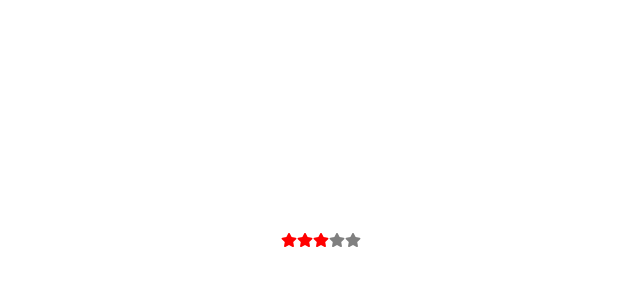
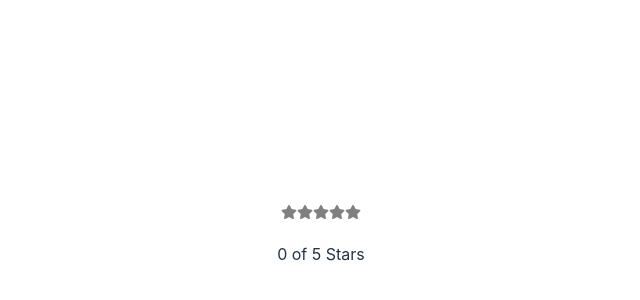
Before and after one commit to shifujito/todo_app, a React (Vite) app in the folder front/: page / in a window 1280 px wide. Shown: the part 158-458 px from the top of the page, without its empty margins (319-959 px from the left). Built offline with nearby package versions, Linux system fonts and the light colour scheme.

Commit message:
[add] useState

```diff
--- /dev/null
+++ b/front/src/components/Star.tsx
@@ -0,0 +1,12 @@
+import { FaStar } from "react-icons/fa";
+
+type StarProps = {
+  selected: boolean;
+  onSelect: () => void;
+};
+
+const Star: React.FC<StarProps> = ({ selected, onSelect }) => {
+  return <FaStar color={selected ? "red" : "grey"} onClick={onSelect} />;
+};
+
+export default Star;
--- a/front/src/components/StarRaring.tsx
+++ b/front/src/components/StarRaring.tsx
@@ -1,26 +1,25 @@
 import React from "react";
-import { FaStar } from "react-icons/fa";
 import { useState } from "react";
-
-type StarProps = {
-  selected: boolean;
-};
+import Star from "./Star";
 
 type StarRatingProps = {
   totalStars: number;
 };
 
-const Star: React.FC<StarProps> = ({ selected }) => {
-  return <FaStar color={selected ? "red" : "grey"} />;
-};
-
 const StarRaring: React.FC<StarRatingProps> = ({ totalStars }) => {
-  const [selectedStars] = useState(3);
+  const [selectedStars, setSelectedStars] = useState(0);
   return (
     <>
       {[...Array(totalStars)].map((n, i) => (
-        <Star key={i} selected={selectedStars > i} />
+        <Star
+          key={i}
+          selected={selectedStars > i}
+          onSelect={() => setSelectedStars(selectedStars + 1)}
+        />
       ))}
+      <p>
+        {selectedStars} of {totalStars} Stars
+      </p>
     </>
   );
 };
```
